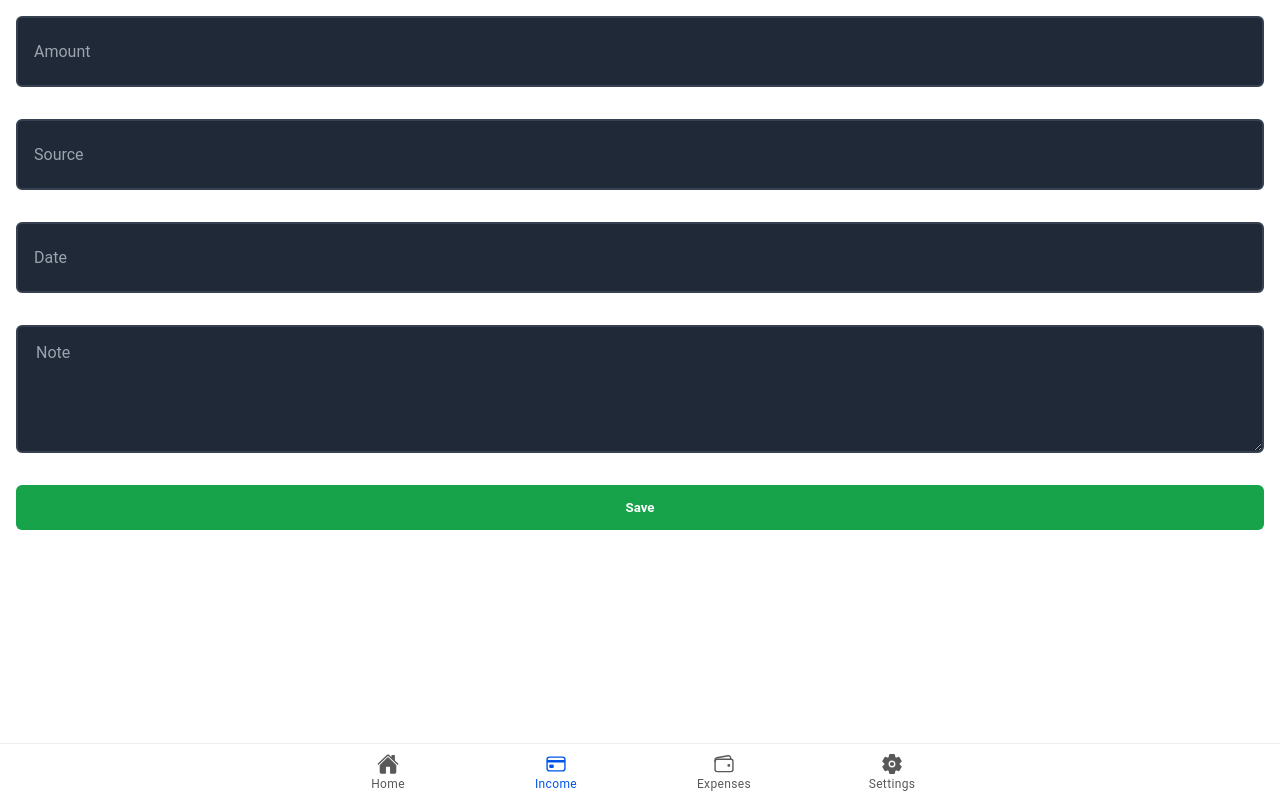
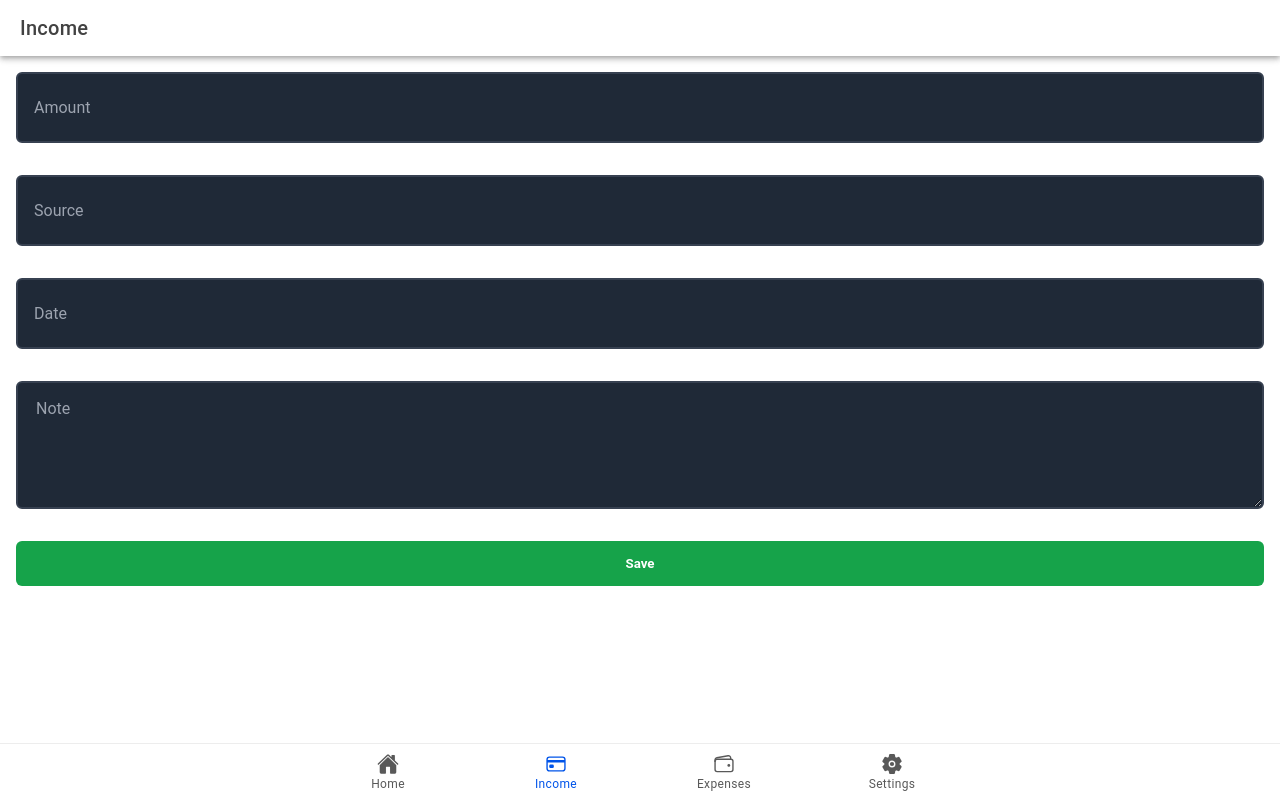
Before and after one commit to mahadi-init/expense-tracker, a React (Vite) app: page /income in a window 1280 px wide. Built offline with nearby package versions, Linux system fonts and the light colour scheme.

Commit message:
Feat: add toolbar for screens

```diff
--- /dev/null
+++ b/src/components/Toolbar.tsx
@@ -0,0 +1,11 @@
+import { IonHeader, IonTitle, IonToolbar } from "@ionic/react";
+
+export default function Toolbar({ title }: { title: string }) {
+  return (
+    <IonHeader collapse="fade">
+      <IonToolbar>
+        <IonTitle size="large">{title}</IonTitle>
+      </IonToolbar>
+    </IonHeader>
+  );
+}
--- a/src/pages/Expenses.tsx
+++ b/src/pages/Expenses.tsx
@@ -1,11 +1,13 @@
 import { IonContent, IonPage } from "@ionic/react";
 import "./../styles/expenses.css";
 import Wrapper from "../components/Wrapper";
+import Toolbar from "../components/Toolbar";
 
 const Expenses: React.FC = () => {
   return (
     <IonPage>
       <IonContent fullscreen>
+        <Toolbar title="Expenses" />
         <Wrapper>
           <div className="form-container">
             <input placeholder="Amount" className="form-input" />
--- a/src/pages/Home.tsx
+++ b/src/pages/Home.tsx
@@ -1,12 +1,7 @@
-import {
-  IonContent,
-  IonHeader,
-  IonPage,
-  IonTitle,
-  IonToolbar,
-} from "@ionic/react";
+import { IonContent, IonPage } from "@ionic/react";
 import "./../styles/home.css";
 import Wrapper from "../components/Wrapper";
+import Toolbar from "../components/Toolbar";
 
 const Home: React.FC = () => {
   const data = {
@@ -18,11 +13,7 @@ const Home: React.FC = () => {
   return (
     <IonPage>
       <IonContent fullscreen>
-        <IonHeader collapse="condense">
-          <IonToolbar>
-            <IonTitle size="small">Hello</IonTitle>
-          </IonToolbar>
-        </IonHeader>
+        <Toolbar title="Home" />
         <Wrapper>
           <div className="stats-container">
             <div className="stat-card">
--- a/src/pages/Income.tsx
+++ b/src/pages/Income.tsx
@@ -1,22 +1,13 @@
-import {
-  IonContent,
-  IonHeader,
-  IonPage,
-  IonTitle,
-  IonToolbar,
-} from "@ionic/react";
+import { IonContent, IonPage } from "@ionic/react";
 import "./../styles/income.css";
 import Wrapper from "../components/Wrapper";
+import Toolbar from "../components/Toolbar";
 
 const Income: React.FC = () => {
   return (
     <IonPage>
       <IonContent fullscreen>
-        <IonHeader collapse="condense">
-          <IonToolbar>
-            <IonTitle size="large">Tab 2</IonTitle>
-          </IonToolbar>
-        </IonHeader>
+        <Toolbar title="Income" />
         <Wrapper>
           <div className="form-container">
             <input placeholder="Amount" className="form-input" />
--- a/src/pages/Settings.tsx
+++ b/src/pages/Settings.tsx
@@ -2,14 +2,15 @@ import { IonContent, IonIcon, IonPage } from "@ionic/react";
 import "./../styles/settings.css";
 import { arrowForwardOutline, cloudUploadOutline } from "ionicons/icons";
 import Wrapper from "../components/Wrapper";
+import Toolbar from "../components/Toolbar";
 
 const Settings: React.FC = () => {
   return (
     <IonPage>
       <IonContent fullscreen>
+        <Toolbar title="Settings" />
         <Wrapper>
           <div className="settings-container">
-            {/* General */}
             <div className="settings-section">
               <p className="settings-heading">General</p>
               <div className="settings-list">
@@ -28,7 +29,6 @@ const Settings: React.FC = () => {
               </div>
             </div>
 
-            {/* Notifications */}
             <div className="settings-section">
               <p className="settings-heading">Notifications</p>
               <div className="settings-list">
@@ -43,7 +43,6 @@ const Settings: React.FC = () => {
               </div>
             </div>
 
-            {/* Data */}
             <div className="settings-section">
               <p className="settings-heading">Data</p>
               <div className="settings-list">
@@ -58,7 +57,6 @@ const Settings: React.FC = () => {
               </div>
             </div>
 
-            {/* About */}
             <div className="settings-section">
               <p className="settings-heading">About</p>
               <div className="settings-list">
```
Also changed, not shown: capacitor.config.ts (+4 -4 lines), 2 other files (tests, documents, lock files or other folders).
